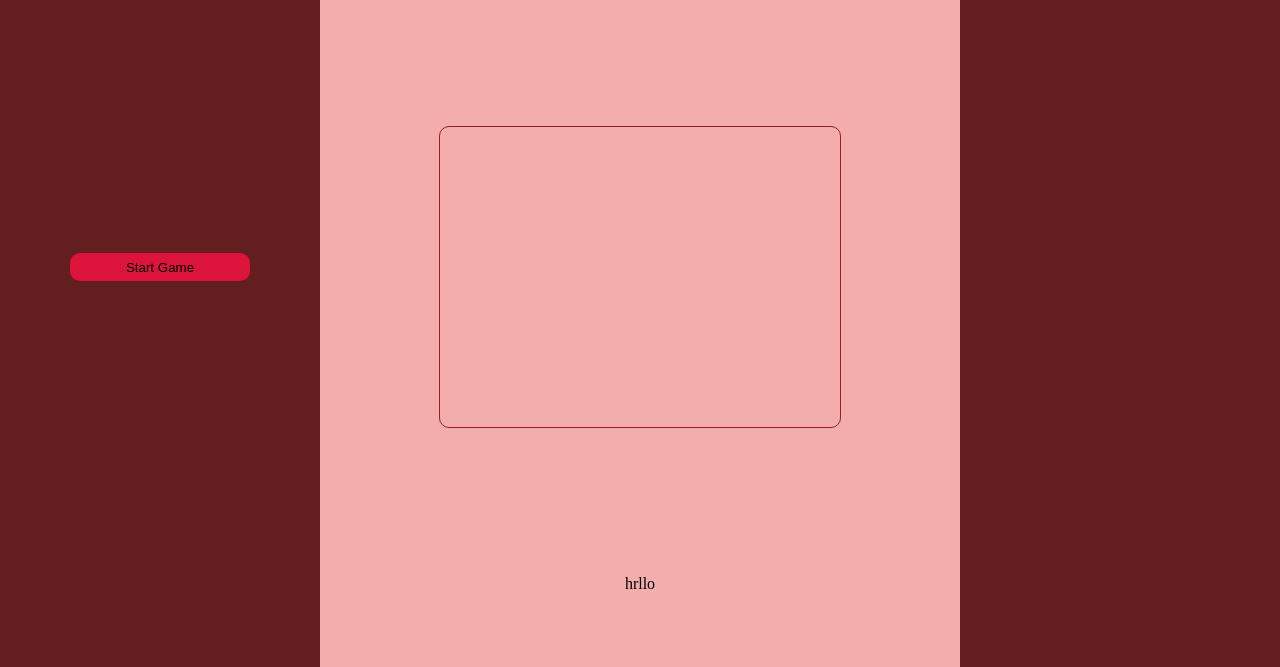
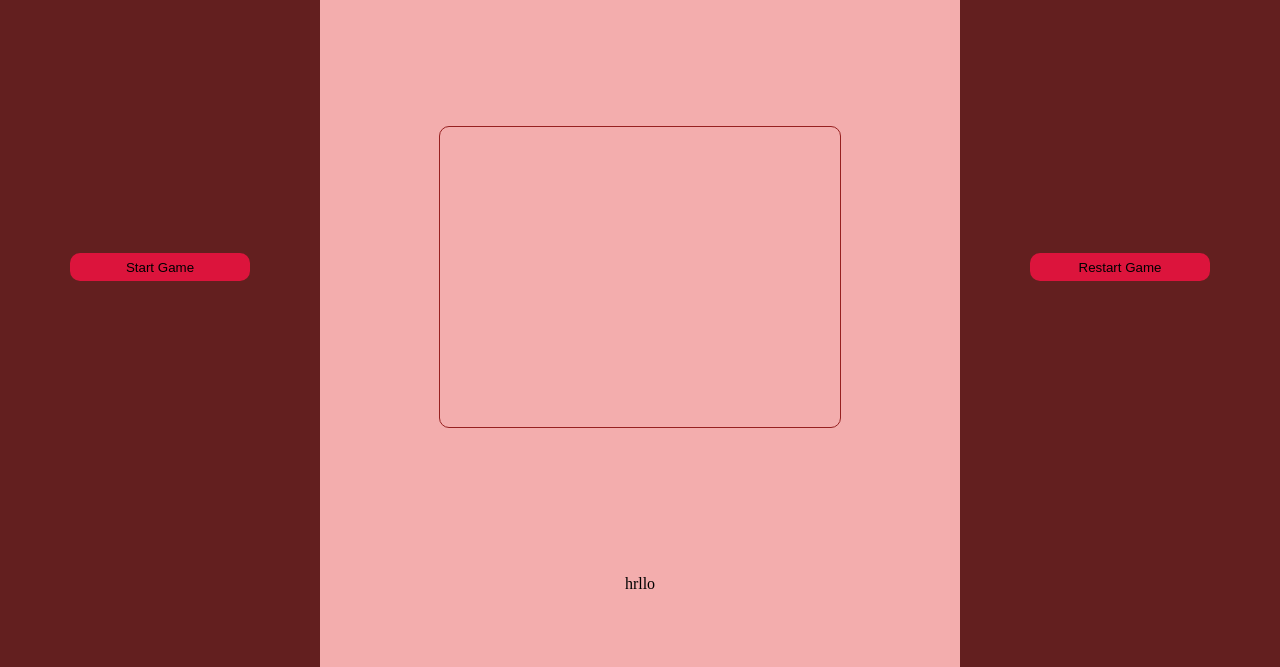
Before and after one commit to abdullah-alaadine/hangman-game, a plain HTML site: page index.html in a window 1280 px wide. Shown: the part 133-800 px from the top of the page. Drawn offline with Linux system fonts and the light colour scheme.

Commit message:
the restart section is styled

```diff
--- a/index.html
+++ b/index.html
@@ -20,7 +20,7 @@
             </div>
         </div>
         <div class="restartGame">
-
+            <button id="restartGame">Restart Game</button>
         </div>
     </div>
     <script src="./main.js"></script>
```
